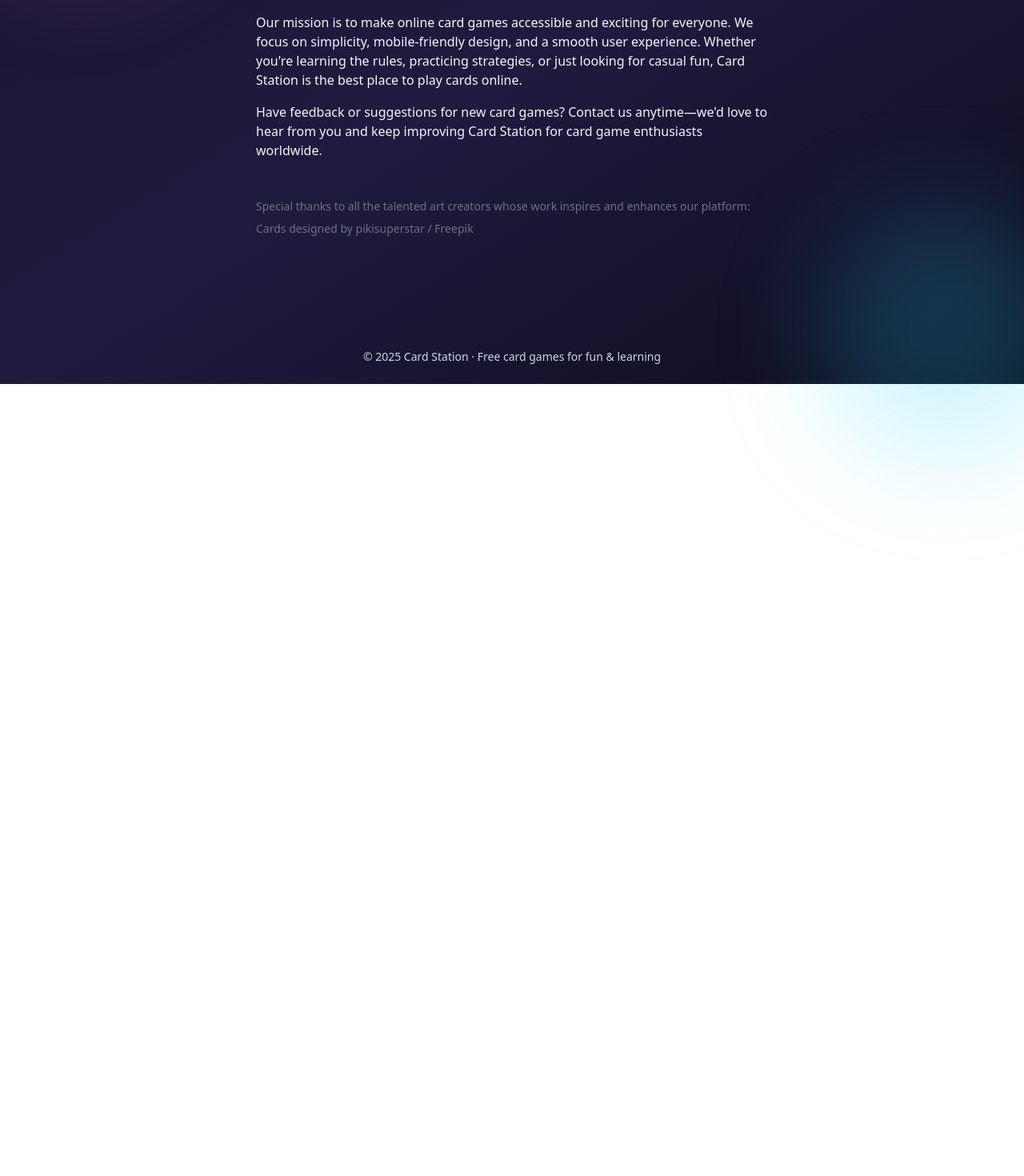
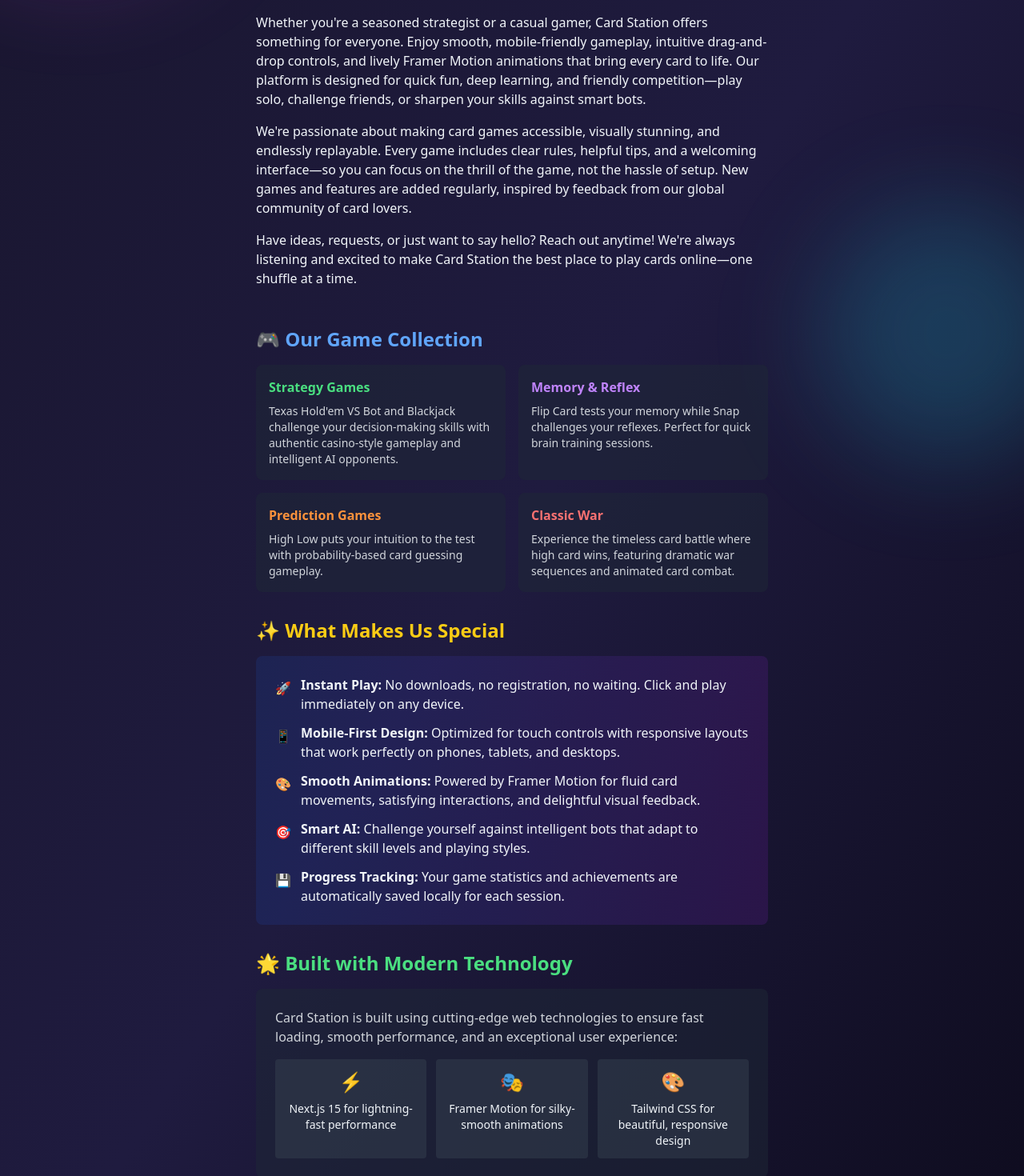
Before and after one commit to yongtao-wang/card-station, a Next.js app: page /about in a window 1280 px wide. Shown: the part 320-1790 px from the top of the page at 80% size. Before the commit the page ends 800 px from the top, so only its background shows below. Built offline with nearby package versions, Linux system fonts and the light colour scheme; no server answers.

Commit message:
Enhance About page content and layout; update Contact page styling; improve Home page hero card with background images

```diff
--- a/app/about/page.tsx
+++ b/app/about/page.tsx
@@ -3,31 +3,120 @@ import { site } from '@/lib/site'
 
 export const metadata: Metadata = {
   title: 'About Card Station — Free Online Card Games',
-  description: 'Learn about Card Station: free online card & memory mini games like Blackjack, Texas Hold\'em vs Bot, Flip Card, High Low & Snap. No signup, just play.',
-  alternates: { canonical: site.url ? `${site.url}/about` : undefined }
+  description: "Learn about Card Station: free online card & memory mini games like Blackjack, Texas Hold'em vs Bot, Flip Card, High Low & Snap. No signup, just play.",
+  alternates: { canonical: site.url ? `${site.url}/about` : undefined },
 }
 
 export default function About() {
   return (
     <div className='max-w-2xl mx-auto py-16 px-4'>
-      <h1 className='text-3xl font-bold mb-8'>About Card Station - Play Free Online Card Games</h1>
+      <h1 className='text-3xl font-bold mb-8'>About Card Station – Your Home for Modern Card Games</h1>
       <p className='my-4'>
-        Card Station is a fun and interactive online platform where you can play free card games like Texas Hold&apos;em, Flip Card, and other classic card games. Our modern, user-friendly interface makes it easy to enjoy multiplayer card games, compete with friends, and discover new strategies anytime, anywhere.
+        Card Station is a vibrant online destination where classic card games are reimagined for the digital age. Dive into a growing collection of beautifully animated games—like Texas Hold&apos;em VS Bot, Blackjack, Flip Card, High Low, Snap, and War—each crafted for instant play with no downloads or signups required.
       </p>
       <p className='my-4'>
-        Our mission is to make online card games accessible and exciting for everyone. We focus on simplicity, mobile-friendly design, and a smooth user experience. Whether you&apos;re learning the rules, practicing strategies, or just looking for casual fun, Card Station is the best place to play cards online.
+        Whether you&apos;re a seasoned strategist or a casual gamer, Card Station offers something for everyone. Enjoy smooth, mobile-friendly gameplay, intuitive drag-and-drop controls, and lively Framer Motion animations that bring every card to life. Our platform is designed for quick fun, deep learning, and friendly competition—play solo, challenge friends, or sharpen your skills against smart bots.
+      </p>
+      <p className='my-4'>
+        We&apos;re passionate about making card games accessible, visually stunning, and endlessly replayable. Every game includes clear rules, helpful tips, and a welcoming interface—so you can focus on the thrill of the game, not the hassle of setup. New games and features are added regularly, inspired by feedback from our global community of card lovers.
       </p>
       <p>
-        Have feedback or suggestions for new card games? Contact us anytime—we'd love to hear from you and keep improving Card Station for card game enthusiasts worldwide.
+        Have ideas, requests, or just want to say hello? Reach out anytime! We&apos;re always listening and excited to make Card Station the best place to play cards online—one shuffle at a time.
       </p>
+
+      <div className='mt-12 space-y-8'>
+        <section>
+          <h2 className='text-2xl font-semibold mb-4 text-blue-400'>🎮 Our Game Collection</h2>
+          <div className='grid gap-4 md:grid-cols-2'>
+            <div className='bg-gray-800/50 p-4 rounded-lg'>
+              <h3 className='font-semibold text-green-400 mb-2'>Strategy Games</h3>
+              <p className='text-sm text-gray-300'>Texas Hold&apos;em VS Bot and Blackjack challenge your decision-making skills with authentic casino-style gameplay and intelligent AI opponents.</p>
+            </div>
+            <div className='bg-gray-800/50 p-4 rounded-lg'>
+              <h3 className='font-semibold text-purple-400 mb-2'>Memory & Reflex</h3>
+              <p className='text-sm text-gray-300'>Flip Card tests your memory while Snap challenges your reflexes. Perfect for quick brain training sessions.</p>
+            </div>
+            <div className='bg-gray-800/50 p-4 rounded-lg'>
+              <h3 className='font-semibold text-orange-400 mb-2'>Prediction Games</h3>
+              <p className='text-sm text-gray-300'>High Low puts your intuition to the test with probability-based card guessing gameplay.</p>
+            </div>
+            <div className='bg-gray-800/50 p-4 rounded-lg'>
+              <h3 className='font-semibold text-red-400 mb-2'>Classic War</h3>
+              <p className='text-sm text-gray-300'>Experience the timeless card battle where high card wins, featuring dramatic war sequences and animated card combat.</p>
+            </div>
+          </div>
+        </section>
+
+        <section>
+          <h2 className='text-2xl font-semibold mb-4 text-yellow-400'>✨ What Makes Us Special</h2>
+          <div className='bg-gradient-to-r from-blue-900/30 to-purple-900/30 p-6 rounded-lg'>
+            <ul className='space-y-3'>
+              <li className='flex items-start gap-3'>
+                <span className='text-green-400 mt-1'>🚀</span>
+                <div>
+                  <strong>Instant Play:</strong> No downloads, no registration, no waiting. Click and play immediately on any device.
+                </div>
+              </li>
+              <li className='flex items-start gap-3'>
+                <span className='text-blue-400 mt-1'>📱</span>
+                <div>
+                  <strong>Mobile-First Design:</strong> Optimized for touch controls with responsive layouts that work perfectly on phones, tablets, and desktops.
+                </div>
+              </li>
+              <li className='flex items-start gap-3'>
+                <span className='text-purple-400 mt-1'>🎨</span>
+                <div>
+                  <strong>Smooth Animations:</strong> Powered by Framer Motion for fluid card movements, satisfying interactions, and delightful visual feedback.
+                </div>
+              </li>
+              <li className='flex items-start gap-3'>
+                <span className='text-orange-400 mt-1'>🎯</span>
+                <div>
+                  <strong>Smart AI:</strong> Challenge yourself against intelligent bots that adapt to different skill levels and playing styles.
+                </div>
+              </li>
+              <li className='flex items-start gap-3'>
+                <span className='text-pink-400 mt-1'>💾</span>
+                <div>
+                  <strong>Progress Tracking:</strong> Your game statistics and achievements are automatically saved locally for each session.
+                </div>
+              </li>
+            </ul>
+          </div>
+        </section>
+
+        <section>
+          <h2 className='text-2xl font-semibold mb-4 text-green-400'>🌟 Built with Modern Technology</h2>
+          <div className='bg-gray-800/50 p-6 rounded-lg'>
+            <p className='mb-4 text-gray-300'>
+              Card Station is built using cutting-edge web technologies to ensure fast loading, smooth performance, and an exceptional user experience:
+            </p>
+            <div className='grid gap-3 md:grid-cols-3'>
+              <div className='text-center p-3 bg-gray-700/50 rounded'>
+                <div className='text-2xl mb-2'>⚡</div>
+                <div className='text-sm'>Next.js 15 for lightning-fast performance</div>
+              </div>
+              <div className='text-center p-3 bg-gray-700/50 rounded'>
+                <div className='text-2xl mb-2'>🎭</div>
+                <div className='text-sm'>Framer Motion for silky-smooth animations</div>
+              </div>
+              <div className='text-center p-3 bg-gray-700/50 rounded'>
+                <div className='text-2xl mb-2'>🎨</div>
+                <div className='text-sm'>Tailwind CSS for beautiful, responsive design</div>
+              </div>
+            </div>
+          </div>
+        </section>
+      </div>
+
       <div className='text-sm text-gray-500 mt-12'>
         Special thanks to all the talented art creators whose work inspires and
         enhances our platform:
         <br />
-        <p className='py-2'>
+        <span className='py-2'>
           Cards designed by{' '}
           <a href='http://www.freepik.com'>pikisuperstar / Freepik</a>
-        </p>
+        </span>
       </div>
     </div>
   )
--- a/app/contact/page.tsx
+++ b/app/contact/page.tsx
@@ -33,7 +33,7 @@ export const metadata: Metadata = {
 
 export default function ContactPage() {
   return (
-    <div className='space-y-8'>
+    <div className='space-y-8 mx-auto py-16 px-4 max-w-4xl'>
       {/* JSON-LD structured data for FAQ */}
       <Script id="faq-structured-data" type="application/ld+json">
         {JSON.stringify({
--- a/app/page.tsx
+++ b/app/page.tsx
@@ -104,26 +104,29 @@ export default function HomePage() {
               Now Trending
             </div>
             <div className='mt-3 grid grid-cols-3 gap-3'>
-              <Link
+                <Link
                 href='/games/holdem'
-                className='btn-shimmer aspect-[5/3] rounded-lg bg-gradient-to-br from-fuchsia-400/30 to-indigo-400/20 ring-1 ring-white/10 flex flex-row items-center justify-center gap-2 text-sm font-semibold text-white/90'
-              >
-                <span className='text-2xl'>♠️</span>
-                <span>Hold&apos;em</span>
-              </Link>
+                className='btn-shimmer aspect-[5/3] rounded-lg flex flex-row items-center justify-center gap-2 text-sm font-semibold text-white/90'
+                style={{
+                  background: `url('/assets/img/og/holdem_og.webp') center/cover no-repeat`
+                }}
+                >
+                </Link>
               <Link
                 href='/games/flipcard'
-                className='btn-shimmer aspect-[5/3] rounded-lg bg-gradient-to-br from-cyan-400/30 to-sky-400/20 ring-1 ring-white/10 flex flex-row items-center justify-center gap-2 text-sm font-semibold text-white/90'
+                className='btn-shimmer aspect-[5/3] rounded-lg flex flex-row items-center justify-center gap-2 text-sm font-semibold text-white/90'
+                style={{
+                  background: `url('/assets/img/og/flipcard_og.webp') center/cover no-repeat`
+                }}
               >
-                <span className='text-2xl'>🃏</span>
-                <span>Flip Card</span>
               </Link>
               <Link
                 href='/games/snap'
-                className='btn-shimmer aspect-[5/3] rounded-lg bg-gradient-to-br from-amber-400/30 to-rose-400/20 ring-1 ring-white/10 flex flex-row items-center justify-center gap-2 text-sm font-semibold text-white/90'
+                className='btn-shimmer aspect-[5/3] rounded-lg flex flex-row items-center justify-center gap-2 text-sm font-semibold text-white/90'
+                style={{
+                  background: `url('/assets/img/og/snap_og.webp') center/cover no-repeat`
+                }}
               >
-                <span className='text-2xl'>👋</span>
-                <span>Snap</span>
               </Link>
             </div>
           </div>
```
